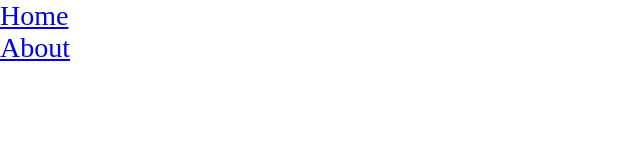
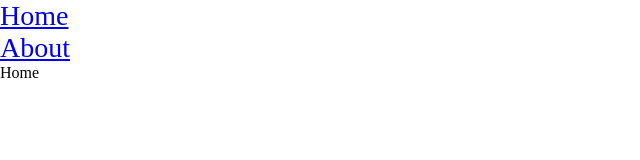
Before and after one commit to pribrahimsari/project-structure-ts-react-gql, a React (Create React App) app: page / in a window 1280 px wide. Shown: the top 160 px of the page, without its empty margins (0-640 px from the left). Built offline with nearby package versions, Linux system fonts and the light colour scheme.

Commit message:
bugfix: use a tag in react router's route

```diff
--- a/src/components/app/app.component.tsx
+++ b/src/components/app/app.component.tsx
@@ -11,8 +11,8 @@
         <BrowserRouter>
             <Header />
             <Routes>
-                <Route path="/about" element={About} />
-                <Route path="/" element={Home} />
+                <Route path="/about" element={<About />} />
+                <Route path="/" element={<Home />} />
             </Routes>
         </BrowserRouter>
     );
```
